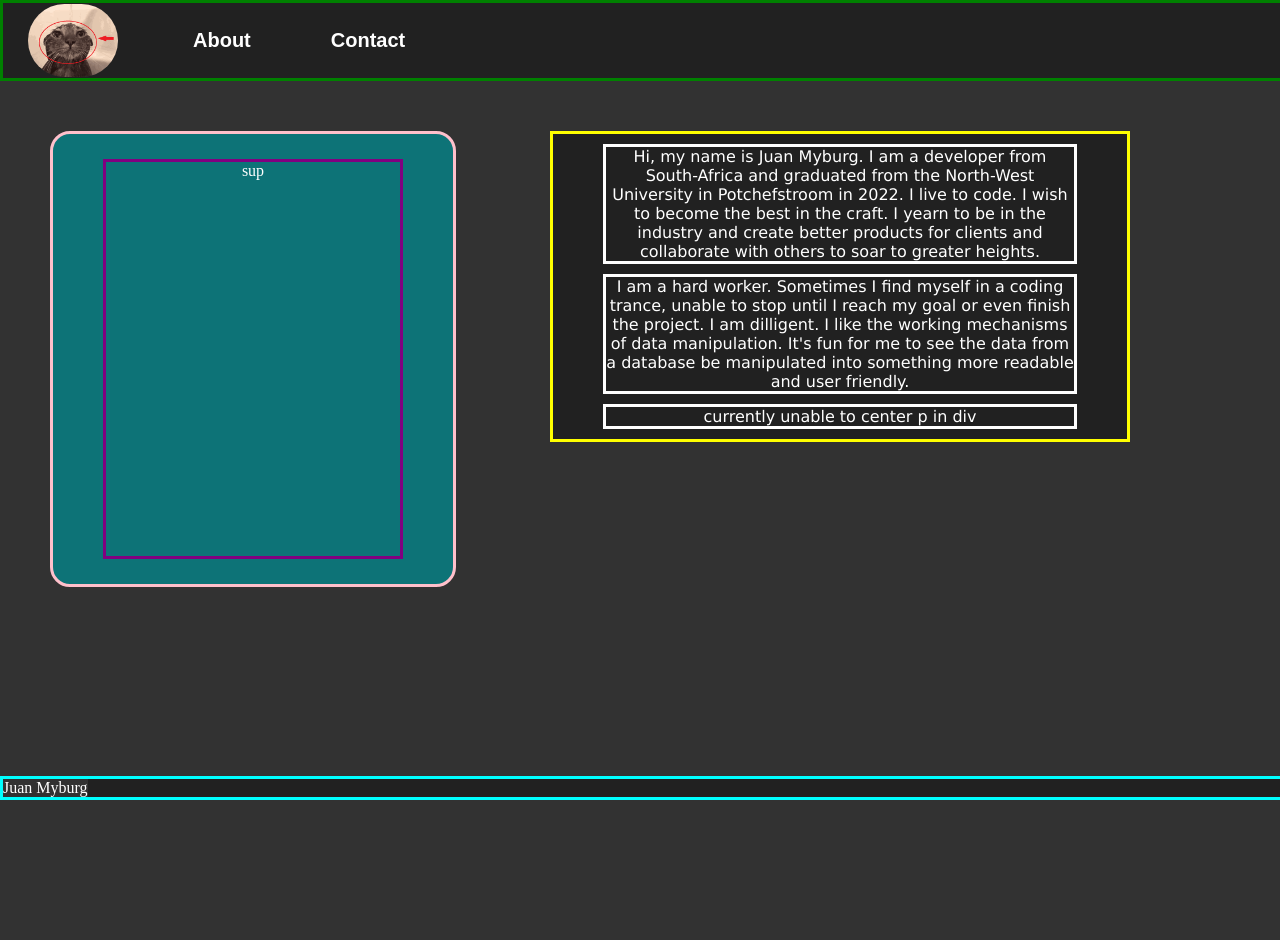
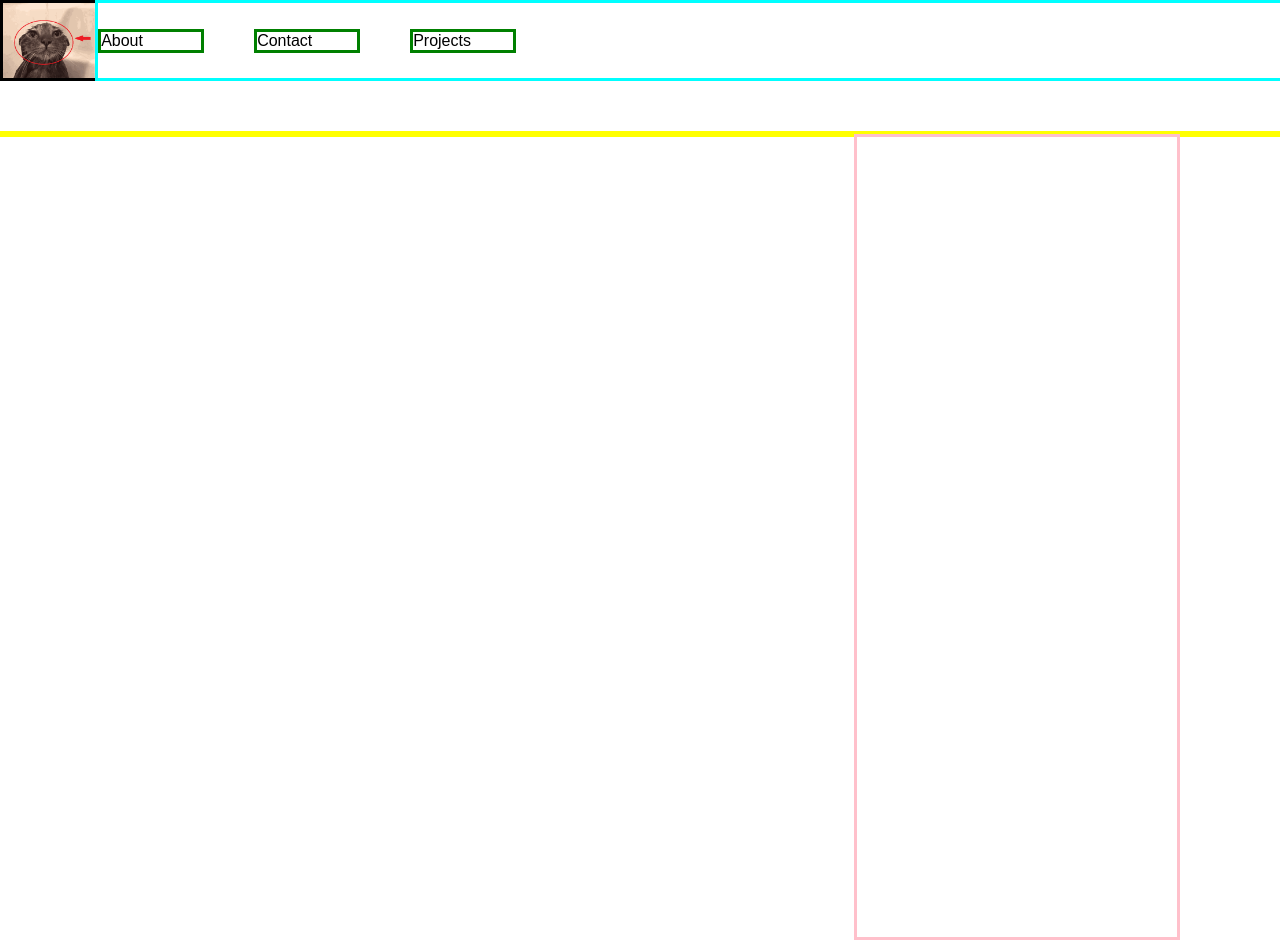
Before and after one commit to OmnipotentBanana/omnipotentbanana.github.io, a plain HTML site: page index.html in a window 1280 px wide. Before the commit the page ends 800 px from the top, so only its background shows below. Drawn offline with Linux system fonts and the light colour scheme.

Commit message:
Redo of HTML and CSS structure

```diff
--- a/index.html
+++ b/index.html
@@ -1,132 +1,20 @@
 <!DOCTYPE html>
 <html lang="en">
     <head>
-        <meta charset="UTF-8">
-        <meta name="viewport" content="width=device-width, initial-scale=1.0">
-        <meta http-equiv="X-UA-Compatible" content="ie=edge">
-        <title>Resume</title>
+        <title>HTML 5 Boilerplate</title>
         <link rel="stylesheet" href="style.css">
-        <style>
-            * {
-                margin: 0;
-                padding: 0;
-                background-color: #323232;
-                color: white;
-            }
-
-            .nav {
-                align-items: center;
-                height: 75px;
-                display: flex;
-                border-style: solid;
-                border-color: green;
-                background-color: #212121;
-                width: 100vw;
-            }
-
-            .navbutton {
-                font-weight: bold;
-                font-size: 20px;
-                margin-left: 20px;
-                display: inherit;
-                padding: 15px 30px;
-                background-color: inherit;
-                cursor: pointer;
-                border: none;
-                color: white;
-                font-family: sans-serif;
-            }
-
-            .navicon {
-                width: 90px;
-                border-radius: 50px;
-                margin-right: 25px;
-                margin-left: 25px;
-            }
-            .contentbody {
-                border-style: solid;
-                border-color: yellow;
-                margin-left: 550px;
-                margin-right: 150px;
-                height: 100%;
-                background-color: #212121;
-            }
-            .content {
-                background-color: inherit;
-                color: white;
-                text-align: center;
-                margin-inline: 50px;
-                border-style: solid;
-                margin-block: 10px;
-                font-family: Verdana;
-            }
-            .certificates {
-                border-radius: 20px 20px;
-                border-style: solid;
-                border-color: pink;
-                background-color: #0D7377;
-                position: absolute;
-                height: 450px;
-                width: 400px;
-                display: flex;
-                float: left;
-                margin-top: 50px;
-                margin-bottom: 500px;
-                margin-left: 50px;
-            }
-            .certificatebody {
-                border-style: solid;
-                border-color: purple;
-                width: 500px;
-                text-align: center;
-                margin-inline: 50px;
-                margin-block: 25px;
-                background-color: inherit;
-            }
-            .footer {
-                display: flex;
-                width: 100%;
-                background-color: #212121;
-                border-style: solid;
-                border-color: aqua;
-                position: fixed;
-                bottom: 0;
-
-            }
-        </style>
     </head>
     <body>
-        <script src="index.js"></script>
-
-        <div class="nav">
-            <img src="src/funny.png" class="navicon">
-            <button class="navbutton">
-                About
-            </button>
-            <button class="navbutton">
-                Contact
-            </button>
-        </div>
-
-        <div class="certificates">
-            <div class="certificatebody">
-                sup
+        <div class="navbar">
+            <img src="src/funny.png" style="height: inherit;">
+            <div>
+                <a href="index.html">About</a>
+                <a href="index.html">Contact</a>
+                <a href="index.html">Projects</a>
             </div>
         </div>
-        <div style="margin-top: 50px;"></div>
-        <div class="contentbody">
-            <p class="content">
-                Hi, my name is Juan Myburg. I am a developer from South-Africa and graduated from the North-West University in Potchefstroom in 2022. I live to code. I wish to become the best in the craft. I yearn to be in the industry and create better products for clients and collaborate with others to soar to greater heights.
-            </p>
-            <p class="content">
-                I am a hard worker. Sometimes I find myself in a coding trance, unable to stop until I reach my goal or even finish the project. I am dilligent. I like the working mechanisms of data manipulation. It's fun for me to see the data from a database be manipulated into something more readable and user friendly.
-            </p>
-            <p class="content">
-                currently unable to center p in div
-            </p>
-        </div>
-        <div class="footer">
-            <p>Juan Myburg</p>
+        <div class="content">
+            <div class="rightinfo"></div>
         </div>
     </body>
 </html>
--- a/style.css
+++ b/style.css
@@ -0,0 +1,58 @@
+*{
+    margin: 0;
+    padding: 0;
+    font-family: sans-serif;
+}
+
+.navbar{
+    display: flex;
+    align-items: center;
+    width: 100%;
+    height: 75px;
+
+    border-style: solid;
+    border-color: black;
+}
+
+.navbar div{
+    align-items: inherit;
+    display: inherit;
+    height: inherit;
+    width: 100%;
+    right: 0;
+
+    border-style: solid;
+    border-color: aqua;
+}
+
+.navbar a{
+    margin-right: 50px;
+    color: black;
+    float: left;
+    text-decoration: none;
+    width: 100px;
+
+    border-style: solid;
+    border-color: green;
+}
+
+.content{
+    margin-top: 50px;
+    display: flex;
+    width: 100%;
+    height: 100%;
+
+    border-style: solid;
+    border-color: yellow;
+}
+
+.rightinfo{
+    position: absolute;
+    margin-right: 100px;
+    right: 0;
+    width: 25%;
+    height: 100%;
+
+    border-style: solid;
+    border-color: pink;
+}
```
